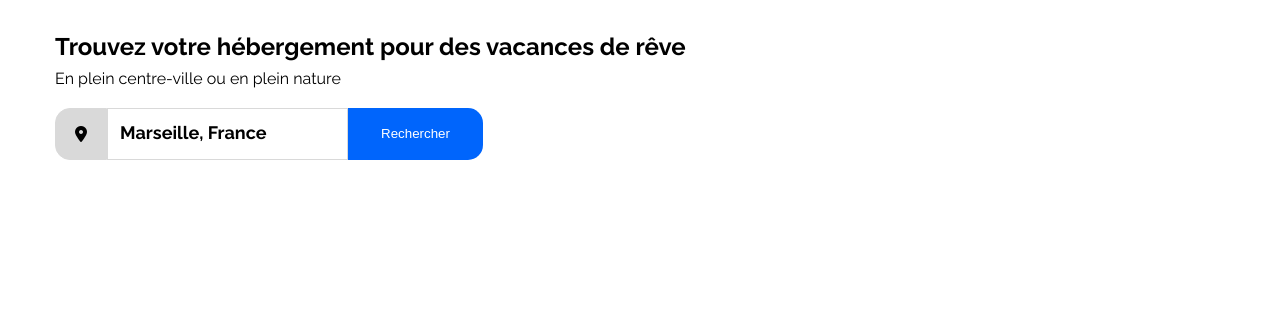
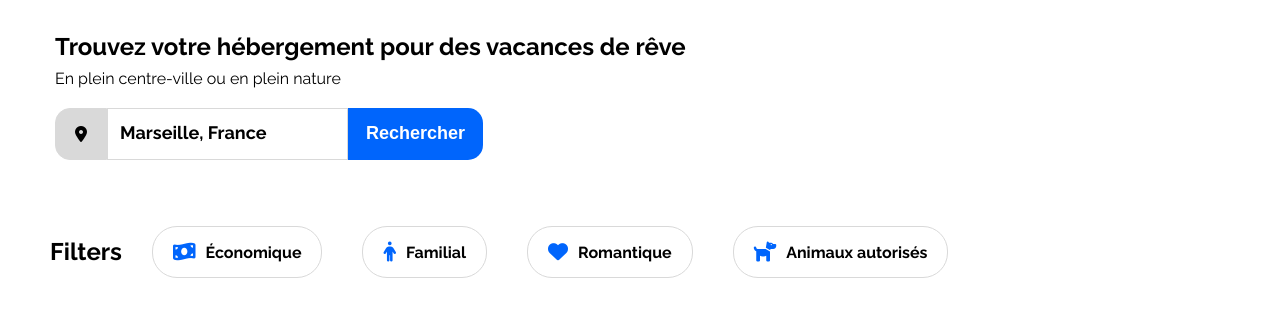
Before and after one commit to mouradm6/Booki2.0, a plain HTML site: page index.html in a window 1280 px wide. Shown: the part 86-402 px from the top of the page. Drawn offline with Linux system fonts and the light colour scheme.

Commit message:
ajoout des filtres

```diff
--- a/index.html
+++ b/index.html
@@ -29,7 +29,23 @@
                 <input class="search-input" type="text" placeholder="Marseille, France"/>
                 <button class="search-button" type="submit">Rechercher</button>
             </form>
-
+        </section>
+        <section class="filtres">
+            <h1>Filters</h1>
+            <ul>
+                <li>
+                    <a class="filtres-items" href="#"><i class="fa-solid fa-money-bill-wave fa-lg"></i>Économique</a>
+                </li>
+                <li>
+                    <a class="filtres-items" href="#"><i class="fa-solid fa-person fa-lg"></i>Familial</a>
+                </li>
+                <li>
+                    <a class="filtres-items" href="#"><i class="fa-solid fa-heart fa-lg"></i>Romantique</a>
+                </li>
+                <li>
+                    <a class="filtres-items" href="#"><i class="fa-solid fa-dog fa-lg"></i>Animaux autorisés</a>
+                </li>
+            </ul>
         </section>
     </main>
 </body>
--- a/style.css
+++ b/style.css
@@ -5,7 +5,7 @@ body {
     padding: 0px;
     margin: 0px;
     box-sizing: border-box;
-    font-family: "raleway";
+    font-family: "raleway" !important;
 }
 
 
@@ -36,6 +36,7 @@ header {
 a {
     text-decoration: none;
     color: black;
+
 }
 .nav-bar-items{
     padding: 0 40px;
@@ -88,6 +89,8 @@ form {
 .search-button{
     background-color: #0065FC;
     color: white;
+    font-weight: bold;
+    font-size: 18px;
     border-radius: 0 15px 15px 0;
     width: 135px;
     border: none;
@@ -102,3 +105,48 @@ input::placeholder {
     color: black;
 
 }
+
+.filtres {
+    margin: 50px;
+    display: flex;
+    text-align: center;
+}
+
+ul {
+    list-style: none !important;
+}
+
+.filtres ul {
+    display: flex;
+    align-items: center;
+    gap: 40px;
+    font-weight: bold;
+    padding-left: 30px;
+
+}
+
+.filtres h1{
+    display: flex;
+    align-items: center;
+}
+
+.filtres ul li{
+    display: flex;
+    align-items: center;
+    gap: 10px;
+    border: 1px solid #D9D9D9;
+    border-radius: 25px;
+    padding: 0 20px 0 20px;
+    height: 50px;
+}
+
+.filtres i {
+    color: #0065FC;
+    padding: 10px;
+    padding-left: 0;
+    /* height: 10px; */
+}
+
+.filtres ul li:hover{
+    background-color: #DEEBFF;
+}
```
